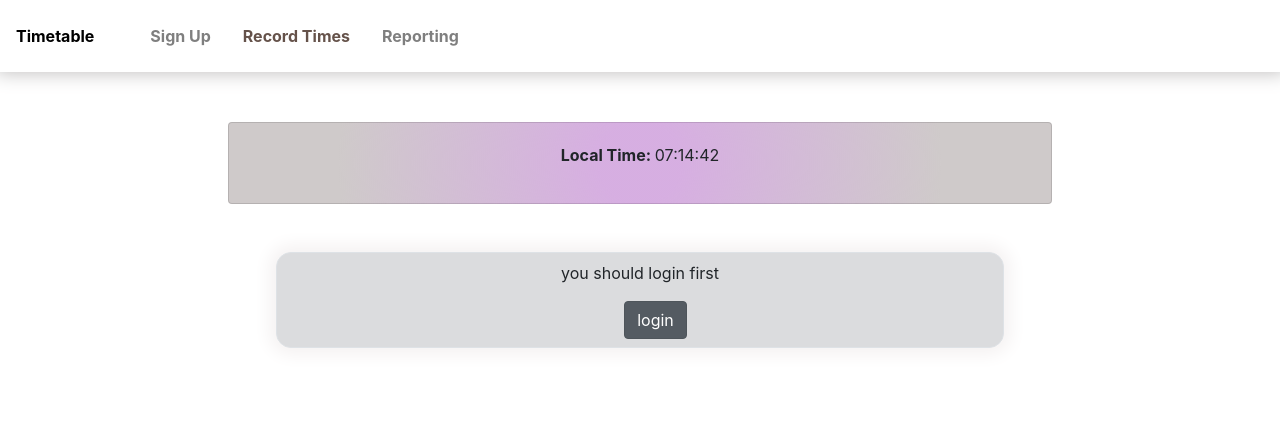
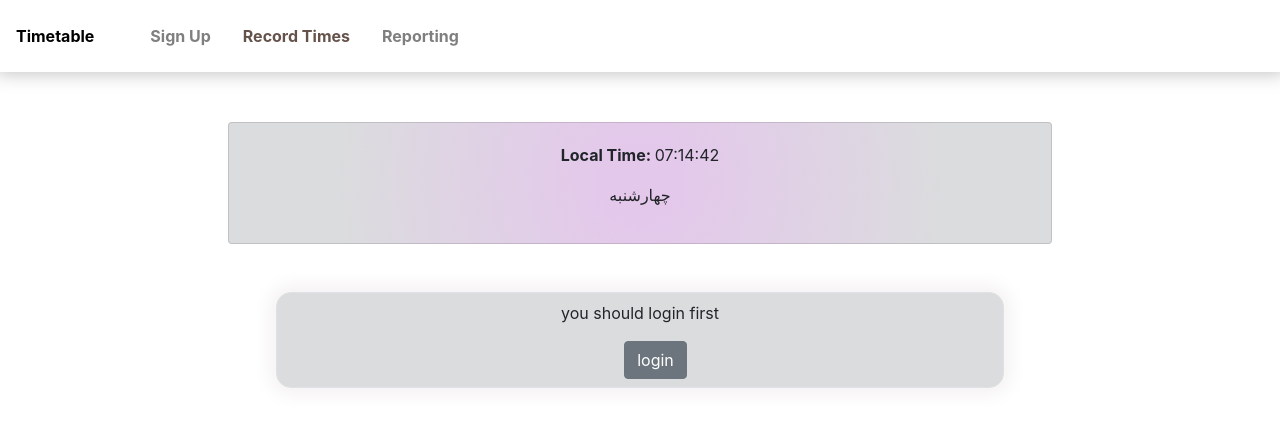
Before and after one commit to mahsaaarajabpour/attendance-system, a React (Create React App) app: page /record in a window 1280 px wide. Shown: the top 426 px of the page. Built offline with nearby package versions, Linux system fonts and the light colour scheme.

Commit message:
add day name / check holiday

```diff
--- a/src/pages/AddTime/addTime.css
+++ b/src/pages/AddTime/addTime.css
@@ -21,13 +21,25 @@
     margin:auto;
 }
 .card{
-    /*min-width: 600px;*/
     padding: 20px;
     background-color:rgba(1,1,1, .01);
 }
+.add-time .card-content{
+    /*position: relative;*/
+    /*display: flex;*/
+    /*flex-direction: column;*/
+    min-width: 0;
+    /*word-wrap: break-word;*/
+    /*background-color: #fff;*/
+    padding: 20px;
+    background-color: rgba(1,1,1, .01);
+    background-clip: border-box;
+    border: 1px solid rgba(0,0,0,.125);
+    border-radius: .25rem;
+}
 .output{
     background: rgb(166,78,190);
-    background: radial-gradient(circle, rgba(166,78,190,0.4542191876750701) 10%, rgba(207,202,202,1) 73%);
+    background: radial-gradient(circle, rgba(166,78,190,0.3113620448179272) 10%, rgba(219,220,222,1) 73%);
 }
 button{
     margin-top:20px;
--- a/src/pages/AddTime/index.js
+++ b/src/pages/AddTime/index.js
@@ -8,12 +8,15 @@ import {userLogOut} from "../../redux/userData/userData.actions";
 
 function AddTime() {
 
-    const [currentTime, setCurrentTime] = useState('')
-    const [timeInfo, setTimeInfo] = useState({remote: 'no', description: ''})
-    const [tasks, setTasks] = useState([])
     const dispatch = useDispatch();
     const userInfo = useSelector(state => state.userData.info)
     const userLoginInfo = useSelector(state => state.userData.userLoginInfo)
+
+    const [currentTime, setCurrentTime] = useState('')
+    const [currentDay, setCurrentDay] = useState('')
+    const [timeInfo, setTimeInfo] = useState({remote: 'no', description: ''})
+    const [tasks, setTasks] = useState([])
+    // const [addedTime, setAddedTime] = useState(false)
 
     const Hours = () => {
         let x = [];
@@ -42,6 +45,8 @@ function AddTime() {
     }, []);
 
     function Time() {
+        let days = ['یکشنبه', 'دوشنبه', 'سه شنبه', 'چهارشنبه', 'پنج شنبه', 'جمعه', 'شنبه'];
+
         const updateTime = () => {
             let today = new Date();
             let h = today.getHours();
@@ -57,7 +62,11 @@ function AddTime() {
                 h = '0' + h;
             }
             let time = h + ":" + m + ':' + s;
-            if (!unMounted.current) setCurrentTime(time)
+            if (!unMounted.current) {
+                setCurrentTime(time)
+                let dayName = days[today.getDay()];
+                setCurrentDay(dayName)
+            }
         }
         setInterval(updateTime, 1000)
     }
@@ -133,8 +142,10 @@ function AddTime() {
         setTasks(x)
         dispatch(addTask(z))
         emptyInput()
+        // setAddedTime(true)
     }
-    function logOut(){
+
+    function logOut() {
         dispatch(userLogOut())
     }
 
@@ -144,31 +155,44 @@ function AddTime() {
                 <div className="contents col-md-8">
                     <div className="card output">
                         <p><b>Local Time: </b>{currentTime}</p>
+                        <p>{currentDay}</p>
                     </div>
-                    {userLoginInfo.length === 0 ?
+                    {currentDay === 'جمعه' || currentDay === 'پنج شنبه' ?
+                        <div className="row m-5 p-2 border time-login-panel border border-danger">
+                            <div className="col-md-12 ">
+                                <p className="row justify-content-center m-3 ">Sorry, today is a holiday.</p>
+                            </div>
+                        </div>
+                        :
+                        userLoginInfo.length === 0 ?
                             <div className="row m-5 p-2 border time-login-panel">
                                 <div className="col-md-12 ">
                                     <p className="row justify-content-center">you should login first </p>
-                                <NavLink className="row justify-content-center btn btn-secondary ml-3" to="/">login</NavLink>
+                                    <NavLink className="row justify-content-center btn btn-secondary ml-3"
+                                             to="/login"
+                                    >login</NavLink>
                                 </div>
                             </div>
                             :
-                        <div className="card" id="given">
+                            <div className="card-content" id="given">
                                 <p><b className="mr-3">Hi, {userLoginInfo.name} !</b>
-                            <NavLink className="p-link" to="/login" onClick={logOut}>Do you want to logout?</NavLink>
+                                    <NavLink className="p-link" to="/login" onClick={logOut}>Do you want to
+                                        logout?</NavLink>
                                 </p>
                                 <form onSubmit={addTime}>
 
                                     {/*start*/}
                                     <div className="form-row justify-content-center timePickers start-time">
-                                    <select className="custom-select col-md-4 col-sm-12 picker" id="startHourSelector"
+                                        <select className="custom-select col-md-4 col-sm-12 picker"
+                                                id="startHourSelector"
                                                 onChange={event => handleItems(event.target.value, 'hour', 'start')}>
                                             <option>Hour</option>
                                             {Hours().map((value) =>
                                                 <option key={value} value={value}>{value}</option>
                                             )}
                                         </select>
-                                    <select className="custom-select col-md-4 col-sm-12 picker" id="startMinuteSelector"
+                                        <select className="custom-select col-md-4 col-sm-12 picker"
+                                                id="startMinuteSelector"
                                                 onChange={event => handleItems(event.target.value, 'minute', 'start')}>
                                             <option defaultValue="Minute">Minute</option>
                                             {Minutes().map((value) =>
@@ -179,14 +203,16 @@ function AddTime() {
 
                                     {/*end*/}
                                     <div className="form-row justify-content-center timePickers end-time">
-                                    <select className="custom-select col-md-4 col-sm-12 picker" id="endHourSelector"
+                                        <select className="custom-select col-md-4 col-sm-12 picker"
+                                                id="endHourSelector"
                                                 onChange={event => handleItems(event.target.value, 'hour', 'end')}>
                                             <option defaultValue="Hour">Hour</option>
                                             {Hours().map((value) =>
                                                 <option key={value} value={value}>{value}</option>
                                             )}
                                         </select>
-                                    <select className="custom-select col-md-4 col-sm-12 picker" id="endMinuteSelector"
+                                        <select className="custom-select col-md-4 col-sm-12 picker"
+                                                id="endMinuteSelector"
                                                 onChange={event => handleItems(event.target.value, 'minute', 'end')}>
                                             <option>Minute</option>
                                             {Minutes().map((value) =>
@@ -218,7 +244,7 @@ function AddTime() {
                                     </div>
 
                                     {/*submit*/}
-                                <button type="submit" className="btn btn-secondary">Submit</button>
+                                    <button type="submit" className="btn btn-secondary m-1">Submit</button>
                                 </form>
                             </div>
                     }
--- a/src/pages/Report/report.css
+++ b/src/pages/Report/report.css
@@ -13,7 +13,7 @@
 .report .card-header{
     padding: 20px;
     background: rgb(166,78,190);
-    background: radial-gradient(circle, rgba(166,78,190,0.4542191876750701) 10%, rgba(207,202,202,1) 73%);
+    background: radial-gradient(circle, rgba(166,78,190,0.3113620448179272) 10%, rgba(219,220,222,1) 73%);
 }
 .report .task-description{
     margin-bottom: 0;
```
Lines whose indentation alone changed are shown as unchanged.
